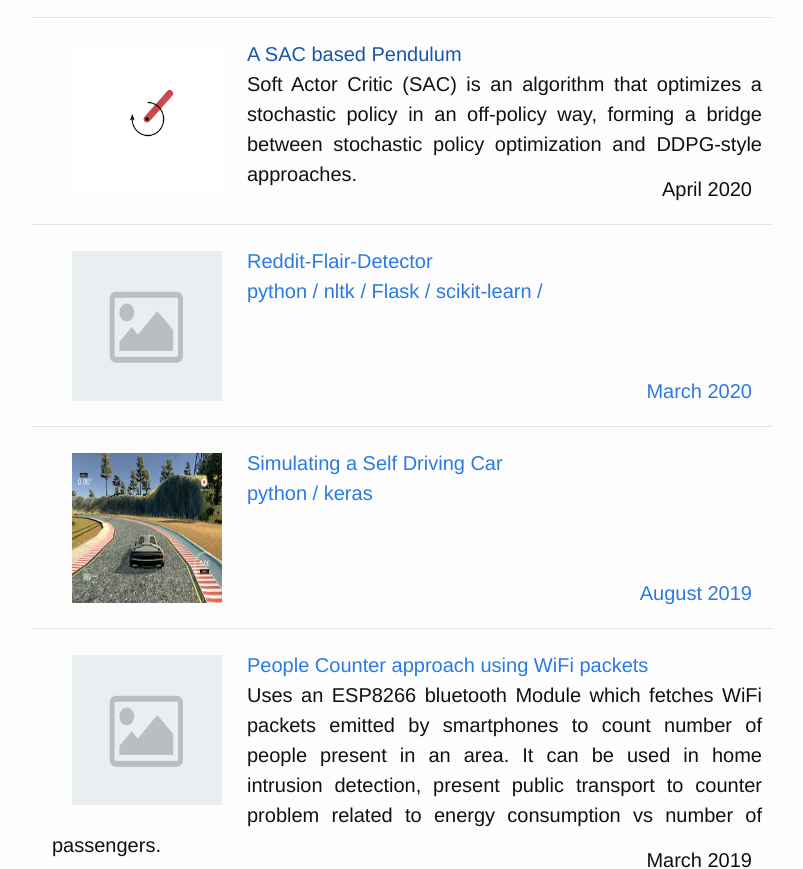
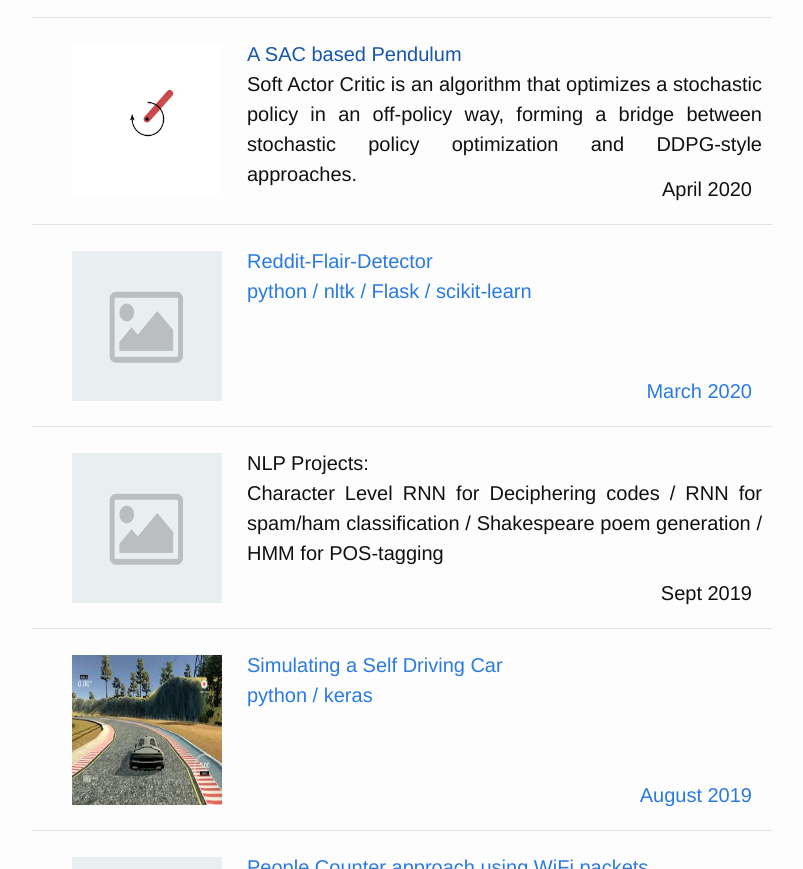
Before and after one commit to satyadwyoom/satyadwyoom_old1.github.io, a plain HTML site: page index.html in a window 1280 px wide. Shown: the part 1622-2491 px from the top of the page, without its empty margins (238-1041 px from the left). Drawn offline with nearby package versions, Linux system fonts and the light colour scheme; some packages are replaced by stand-ins of ours.

Commit message:
added a project

```diff
--- a/index.html
+++ b/index.html
@@ -228,7 +228,7 @@ toggleDiv('projects');
           <img src="assets/DRL-gifs/Pendulum.gif">
 
           <a href="">A SAC based Pendulum</a>
-          <p>Soft Actor Critic (SAC) is an algorithm that optimizes a stochastic policy in an off-policy way, forming a bridge between stochastic policy optimization and DDPG-style approaches.</p>
+          <p>Soft Actor Critic is an algorithm that optimizes a stochastic policy in an off-policy way, forming a bridge between stochastic policy optimization and DDPG-style approaches.</p>
 
 
         <div class="date">
@@ -269,7 +269,7 @@ toggleDiv('projects');
 
               scikit-learn
 
-            /
+
 
 
 
@@ -279,6 +279,47 @@ toggleDiv('projects');
         </div>
         </a>
         <hr>
+
+
+
+        <!-- <a href="" target=""> -->
+          <div class="projectpreview">
+
+              <img src="assets/default.png">
+
+            NLP Projects:<br />
+
+
+
+
+
+                Character Level RNN for Deciphering codes
+
+              /
+
+
+                RNN for spam/ham classification
+
+              /
+
+
+                Shakespeare poem generation
+
+              /
+
+
+                HMM for POS-tagging
+
+
+
+
+
+            <div class="date">
+              Sept 2019
+            </div>
+          </div>
+          <!-- </a> -->
+          <hr>
 
 
         <a href="https://github.com/satyadwyoom/self-driving-car" target="blank">
```
